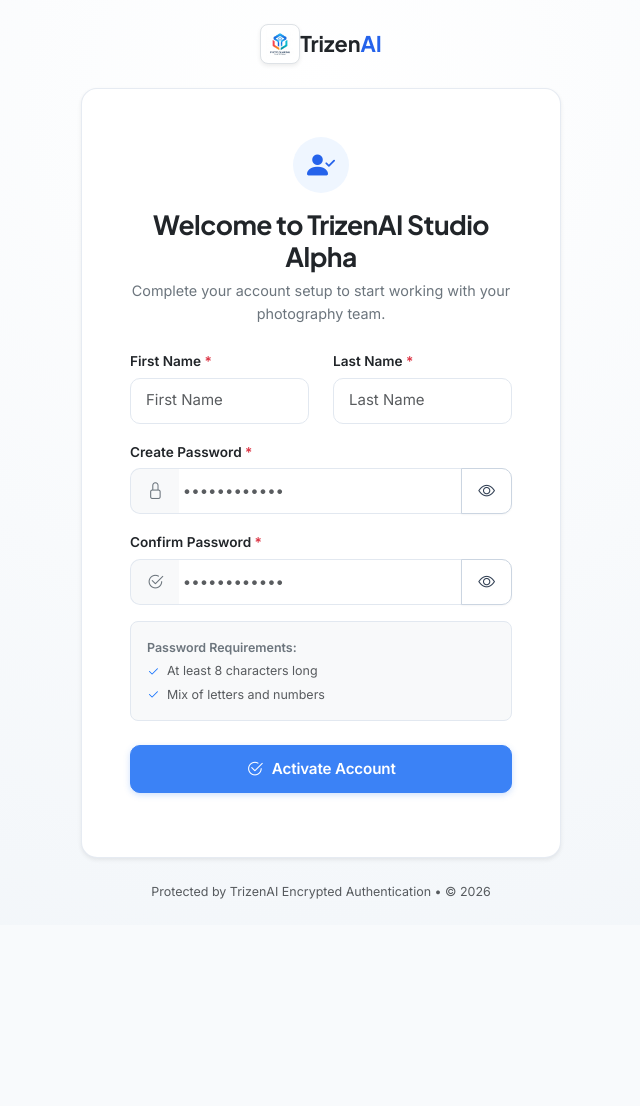
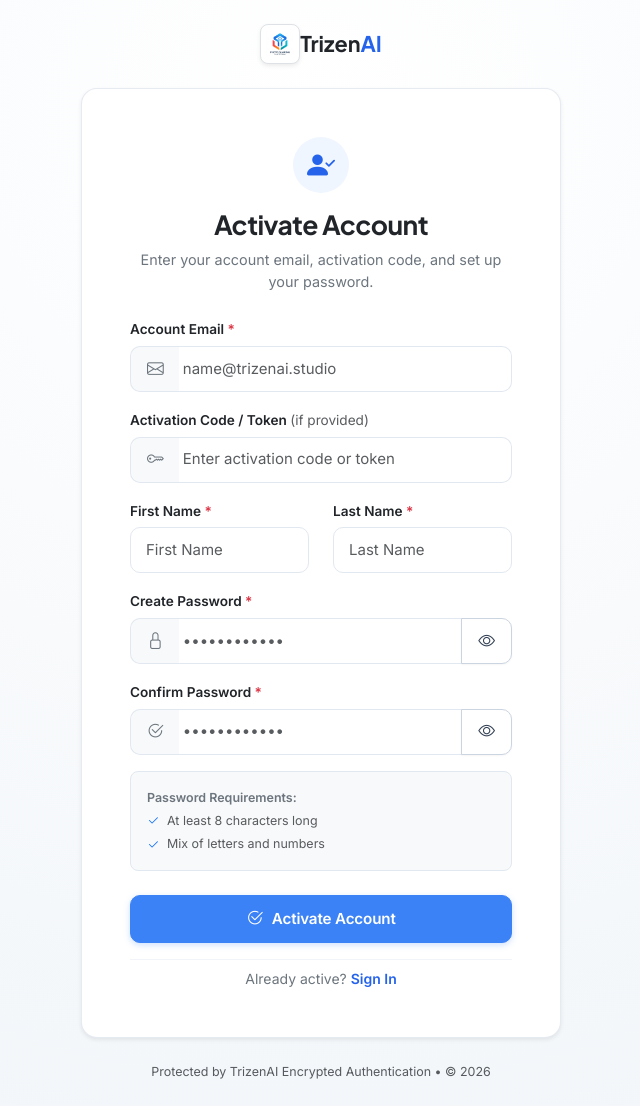
Before and after one commit to karthi11040/trizenai-photo-sharing, a Django app: page /accounts/activate/ in a window 1280 px wide. Shown: the whole page, without its empty margins (319-959 px from the left). Before the commit the page ends 899 px from the top, so only its background shows below. Run offline with Django 5.2, Linux system fonts and the light colour scheme; parts of the project's set-up code (start-up, migrations or seed data) failed here and were passed over; some libraries are stand-ins or nearby versions.

Commit message:
feat(auth): add explicit Account Email and Activation Token fields to account_activation template

```diff
--- a/templates/accounts/account_activation.html
+++ b/templates/accounts/account_activation.html
@@ -1,7 +1,7 @@
 {% extends 'base.html' %}
 {% load static %}
 
-{% block title %}Join Your Workspace &mdash; TrizenAI Studio{% endblock %}
+{% block title %}Activate Account &mdash; TrizenAI Studio{% endblock %}
 
 {% block guest_header %}{% endblock %}
 {% block guest_footer %}{% endblock %}
@@ -11,6 +11,7 @@
 <div class="min-vh-100 d-flex flex-column align-items-center justify-content-center p-4 bg-slate-50"
     style="background: radial-gradient(circle at 50% 10%, #ffffff 0%, #f1f5f9 100%);">
 
+    <!-- Top Brand Logo -->
     <a href="{% url 'home' %}" class="d-flex align-items-center gap-2.5 text-decoration-none mb-4">
         <div class="d-flex align-items-center justify-content-center bg-white rounded-3 p-1 shadow-sm border"
             style="width: 40px; height: 40px; border-color: #e2e8f0;">
@@ -21,6 +22,7 @@
                 style="color: #2563eb;">AI</span></span>
     </a>
 
+    <!-- Auth Card -->
     <div class="card border rounded-4 p-4 p-sm-5 bg-white w-100 shadow-sm"
         style="max-width: 480px; border-color: #e2e8f0; box-shadow: 0 10px 25px -5px rgba(0, 0, 0, 0.05);">
 
@@ -31,18 +33,61 @@
             </div>
             <h2 class="fw-bold text-dark mb-1.5"
                 style="font-size: 1.65rem; letter-spacing: -0.02em; font-family: var(--font-family-display);">
-                Welcome to {{ workspace_name }}
+                Activate Account
             </h2>
             <p class="text-secondary small mb-0" style="font-size: 0.9rem; color: #64748b;">
-                Complete your account setup to start working with your photography team.
+                Enter your account email, activation code, and set up your password.
             </p>
         </div>
 
+        <!-- Messages / Alerts -->
+        {% if messages %}
+        {% for message in messages %}
+        <div class="alert alert-{{ message.tags|default:'info' }} alert-dismissible fade show p-3 small mb-4 border-0 rounded-3 shadow-xs d-flex align-items-center gap-2"
+            role="alert" style="font-size: 0.85rem;">
+            <i class="bi bi-info-circle-fill fs-6 flex-shrink-0"></i>
+            <div>{{ message }}</div>
+            <button type="button" class="btn-close ms-auto p-2" data-bs-dismiss="alert" aria-label="Close"></button>
+        </div>
+        {% endfor %}
+        {% endif %}
+
         <form method="post" action="{% url 'accounts:account_activation' %}" novalidate>
             {% csrf_token %}
-            <input type="hidden" name="email" value="{{ email }}">
-            <input type="hidden" name="token" value="{{ token }}">
 
+            <!-- Email Address Input -->
+            <div class="mb-3">
+                <label class="form-label fw-semibold small text-dark mb-1.5" style="font-size: 0.85rem;">
+                    Account Email <span class="text-danger">*</span>
+                </label>
+                <div class="input-group">
+                    <span class="input-group-text bg-light text-muted border-end-0 px-3"
+                        style="background-color: #f8fafc; border-color: #e2e8f0; border-top-left-radius: 10px; border-bottom-left-radius: 10px;">
+                        <i class="bi bi-envelope text-secondary" style="font-size: 1.05rem;"></i>
+                    </span>
+                    <input type="email" name="email" value="{{ email }}" placeholder="name@trizenai.studio" required
+                        class="form-control border-start-0 ps-1"
+                        style="border-color: #e2e8f0; border-top-right-radius: 10px; border-bottom-right-radius: 10px; min-height: 46px; font-size: 0.9375rem;">
+                </div>
+            </div>
+
+            <!-- Activation Code / Token Input -->
+            <div class="mb-3">
+                <label class="form-label fw-semibold small text-dark mb-1.5" style="font-size: 0.85rem;">
+                    Activation Code / Token <span class="text-muted fw-normal">(if provided)</span>
+                </label>
+                <div class="input-group">
+                    <span class="input-group-text bg-light text-muted border-end-0 px-3"
+                        style="background-color: #f8fafc; border-color: #e2e8f0; border-top-left-radius: 10px; border-bottom-left-radius: 10px;">
+                        <i class="bi bi-key text-secondary" style="font-size: 1.05rem;"></i>
+                    </span>
+                    <input type="text" name="token" value="{{ token }}" placeholder="Enter activation code or token"
+                        class="form-control border-start-0 ps-1"
+                        style="border-color: #e2e8f0; border-top-right-radius: 10px; border-bottom-right-radius: 10px; min-height: 46px; font-size: 0.9375rem;">
+                </div>
+            </div>
+
+            <!-- First & Last Name Row -->
             <div class="row g-2.5 mb-3">
                 <div class="col-6">
                     <label class="form-label fw-semibold small text-dark mb-1.5" style="font-size: 0.85rem;">First Name
@@ -68,6 +113,7 @@
                 </div>
             </div>
 
+            <!-- Password Field -->
             <div class="mb-3">
                 <label class="form-label fw-semibold small text-dark mb-1.5" style="font-size: 0.85rem;">Create Password
                     <span class="text-danger">*</span></label>
@@ -91,6 +137,7 @@
                 {% endif %}
             </div>
 
+            <!-- Confirm Password Field -->
             <div class="mb-3">
                 <label class="form-label fw-semibold small text-dark mb-1.5" style="font-size: 0.85rem;">Confirm
                     Password <span class="text-danger">*</span></label>
@@ -117,7 +164,7 @@
                 {% endif %}
             </div>
 
-            <!-- Password Requirements checklist -->
+            <!-- Password Requirements Checklist -->
             <div class="p-3 mb-4 rounded-3 bg-light border"
                 style="font-size: 0.78rem; border-color: #e2e8f0 !important;">
                 <div class="fw-semibold text-secondary mb-1">Password Requirements:</div>
@@ -127,16 +174,27 @@
                 </div>
             </div>
 
+            <!-- Submit Button -->
             <button type="submit"
                 class="btn btn-primary w-100 fw-semibold d-flex align-items-center justify-content-center gap-2 shadow-sm mb-3"
                 style="background: linear-gradient(180deg, #2563eb 0%, #1d4ed8 100%); border: none; border-radius: 10px; min-height: 48px; font-size: 0.95rem;">
                 <i class="bi bi-check2-circle me-1"></i>
                 <span>Activate Account</span>
             </button>
+
+            <!-- Bottom Link -->
+            <div class="text-center pt-2 border-top" style="border-color: #f1f5f9 !important;">
+                <p class="text-secondary small mb-0" style="font-size: 0.875rem;">
+                    Already active?
+                    <a href="{% url 'accounts:login' %}" class="text-decoration-none fw-semibold"
+                        style="color: #2563eb;">Sign In</a>
+                </p>
+            </div>
         </form>
 
     </div>
 
+    <!-- Security Microcopy Footer -->
     <div class="mt-4 text-center text-muted small" style="font-size: 0.78rem; color: #64748b;">
         Protected by TrizenAI Encrypted Authentication &bull; &copy; 2026
     </div>
```
